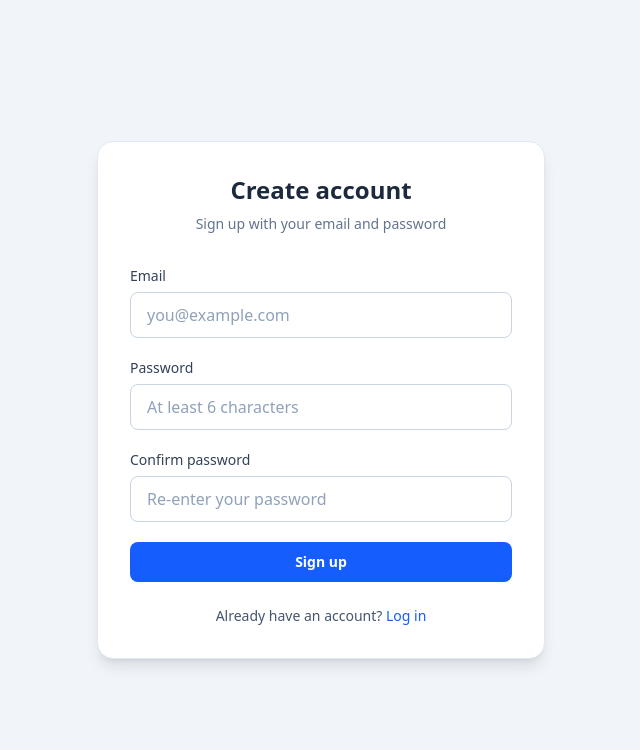
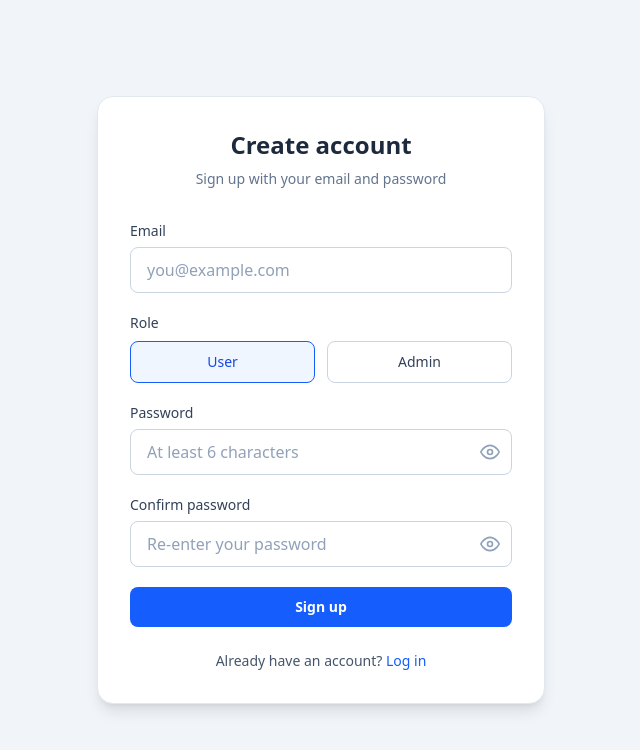
Before and after one commit to DarwinMelaya/2026-PSTO-Calendar, a React (Vite) app in the folder frontend/: page /signup in a window 1280 px wide. Shown: the top 750 px of the page, without its empty margins (319-959 px from the left). Built offline with nearby package versions, Linux system fonts and the light colour scheme; no server answers.

Commit message:
Enhance authentication flow by integrating role-based access control in routing; refactor Login and SignUp components to utilize new profile management functions and remove deprecated error handling logic.

```diff
--- a/frontend/src/Routers/Routers.jsx
+++ b/frontend/src/Routers/Routers.jsx
@@ -1,4 +1,5 @@
 import { BrowserRouter as Router, Routes, Route } from "react-router-dom";
+import ProtectedRoutes from "../components/Security/ProtectedRoutes";
 import { LandingPage, Login, SignUp, Dashboard, AddTask } from "../pages";
 
 export const Routers = () => {
@@ -10,8 +11,22 @@ export const Routers = () => {
         <Route path="/login" element={<Login />} />
         <Route path="/signup" element={<SignUp />} />
         {/* Admin Page */}
-        <Route path="/admin-dashboard" element={<Dashboard />} />
-        <Route path="/admin-add-task" element={<AddTask />} />
+        <Route
+          path="/admin-dashboard"
+          element={
+            <ProtectedRoutes adminOnly>
+              <Dashboard />
+            </ProtectedRoutes>
+          }
+        />
+        <Route
+          path="/admin-add-task"
+          element={
+            <ProtectedRoutes adminOnly>
+              <AddTask />
+            </ProtectedRoutes>
+          }
+        />
       </Routes>
     </Router>
   );
--- /dev/null
+++ b/frontend/src/components/Auth/PasswordInput.jsx
@@ -0,0 +1,75 @@
+import { useState } from "react";
+
+const EyeIcon = () => (
+  <svg
+    xmlns="http://www.w3.org/2000/svg"
+    viewBox="0 0 24 24"
+    fill="none"
+    stroke="currentColor"
+    strokeWidth="2"
+    strokeLinecap="round"
+    strokeLinejoin="round"
+    className="h-5 w-5"
+    aria-hidden="true"
+  >
+    <path d="M1 12s4-8 11-8 11 8 11 8-4 8-11 8-11-8-11-8z" />
+    <circle cx="12" cy="12" r="3" />
+  </svg>
+);
+
+const EyeOffIcon = () => (
+  <svg
+    xmlns="http://www.w3.org/2000/svg"
+    viewBox="0 0 24 24"
+    fill="none"
+    stroke="currentColor"
+    strokeWidth="2"
+    strokeLinecap="round"
+    strokeLinejoin="round"
+    className="h-5 w-5"
+    aria-hidden="true"
+  >
+    <path d="M17.94 17.94A10.07 10.07 0 0 1 12 20c-7 0-11-8-11-8a18.45 18.45 0 0 1 5.06-5.94" />
+    <path d="M9.9 4.24A9.12 9.12 0 0 1 12 4c7 0 11 8 11 8a18.5 18.5 0 0 1-2.16 3.19" />
+    <path d="M1 1l22 22" />
+    <path d="M14.12 14.12a3 3 0 1 1-4.24-4.24" />
+  </svg>
+);
+
+const PasswordInput = ({
+  id,
+  value,
+  onChange,
+  placeholder,
+  autoComplete,
+  minLength = 6,
+  required = true,
+}) => {
+  const [showPassword, setShowPassword] = useState(false);
+
+  return (
+    <div className="relative">
+      <input
+        id={id}
+        type={showPassword ? "text" : "password"}
+        required={required}
+        minLength={minLength}
+        autoComplete={autoComplete}
+        value={value}
+        onChange={onChange}
+        placeholder={placeholder}
+        className="w-full rounded-lg border border-slate-300 py-2.5 pl-4 pr-11 text-slate-800 placeholder:text-slate-400 focus:border-blue-500 focus:outline-none focus:ring-2 focus:ring-blue-500/20"
+      />
+      <button
+        type="button"
+        onClick={() => setShowPassword((prev) => !prev)}
+        className="absolute right-3 top-1/2 -translate-y-1/2 text-slate-400 hover:text-slate-600"
+        aria-label={showPassword ? "Hide password" : "Show password"}
+      >
+        {showPassword ? <EyeOffIcon /> : <EyeIcon />}
+      </button>
+    </div>
+  );
+};
+
+export default PasswordInput;
--- /dev/null
+++ b/frontend/src/components/Security/ProtectedRoutes.jsx
@@ -0,0 +1,18 @@
+import { Navigate } from "react-router-dom";
+import { getSession } from "../../utils/session";
+
+const ProtectedRoutes = ({ children, adminOnly = false }) => {
+  const user = getSession();
+
+  if (!user) {
+    return <Navigate to="/login" replace />;
+  }
+
+  if (adminOnly && user.role !== "admin") {
+    return <Navigate to="/" replace />;
+  }
+
+  return children;
+};
+
+export default ProtectedRoutes;
--- a/frontend/src/pages/Auth/SignUp.jsx
+++ b/frontend/src/pages/Auth/SignUp.jsx
@@ -1,17 +1,30 @@
 import { useState } from "react";
 import { Link, useNavigate } from "react-router-dom";
 import toast from "react-hot-toast";
-import supabase from "../../utils/supabaseClient";
+import PasswordInput from "../../components/Auth/PasswordInput";
+import { createProfile } from "../../utils/profile";
+import { setSession } from "../../utils/session";
+
+const ROLES = [
+  { value: "user", label: "User" },
+  { value: "admin", label: "Admin" },
+];
+
+const getPostSignupPath = (role) =>
+  role === "admin" ? "/admin-dashboard" : "/";
 
 const SignUp = () => {
   const navigate = useNavigate();
   const [email, setEmail] = useState("");
   const [password, setPassword] = useState("");
   const [confirmPassword, setConfirmPassword] = useState("");
+  const [role, setRole] = useState("user");
   const [loading, setLoading] = useState(false);
 
   const handleSubmit = async (e) => {
     e.preventDefault();
+
+    if (loading) return;
 
     if (password !== confirmPassword) {
       toast.error("Passwords do not match.");
@@ -25,31 +38,26 @@ const SignUp = () => {
 
     setLoading(true);
 
-    const { data, error } = await supabase.auth.signUp({
+    const { data, error } = await createProfile({
       email: email.trim(),
       password,
+      role,
     });
 
     setLoading(false);
 
     if (error) {
+      if (error.code === "23505") {
+        toast.error("This email is already registered.");
+        return;
+      }
       toast.error(error.message);
       return;
     }
 
-    if (data.user?.identities?.length === 0) {
-      toast.error("This email is already registered.");
-      return;
-    }
-
-    if (data.session) {
-      toast.success("Account created successfully!");
-      navigate("/admin-dashboard");
-      return;
-    }
-
-    toast.success("Check your email to confirm your account, then log in.");
-    navigate("/login");
+    setSession(data);
+    toast.success("Account created successfully!");
+    navigate(getPostSignupPath(role));
   };
 
   return (
@@ -82,21 +90,45 @@ const SignUp = () => {
           </div>
 
           <div>
+            <span className="block text-sm font-medium text-slate-700 mb-2">
+              Role
+            </span>
+            <div className="grid grid-cols-2 gap-3">
+              {ROLES.map(({ value, label }) => (
+                <label
+                  key={value}
+                  className={`flex cursor-pointer items-center justify-center rounded-lg border px-4 py-2.5 text-sm font-medium transition-colors ${
+                    role === value
+                      ? "border-blue-600 bg-blue-50 text-blue-700"
+                      : "border-slate-300 text-slate-700 hover:border-slate-400"
+                  }`}
+                >
+                  <input
+                    type="radio"
+                    name="role"
+                    value={value}
+                    checked={role === value}
+                    onChange={(e) => setRole(e.target.value)}
+                    className="sr-only"
+                  />
+                  {label}
+                </label>
+              ))}
+            </div>
+          </div>
+
+          <div>
             <label
               htmlFor="password"
               className="block text-sm font-medium text-slate-700 mb-1.5"
             >
               Password
             </label>
-            <input
+            <PasswordInput
               id="password"
-              type="password"
-              required
-              minLength={6}
               value={password}
               onChange={(e) => setPassword(e.target.value)}
               placeholder="At least 6 characters"
-              className="w-full rounded-lg border border-slate-300 px-4 py-2.5 text-slate-800 placeholder:text-slate-400 focus:border-blue-500 focus:outline-none focus:ring-2 focus:ring-blue-500/20"
             />
           </div>
 
@@ -107,15 +139,11 @@ const SignUp = () => {
             >
               Confirm password
             </label>
-            <input
+            <PasswordInput
               id="confirmPassword"
-              type="password"
-              required
-              minLength={6}
               value={confirmPassword}
               onChange={(e) => setConfirmPassword(e.target.value)}
               placeholder="Re-enter your password"
-              className="w-full rounded-lg border border-slate-300 px-4 py-2.5 text-slate-800 placeholder:text-slate-400 focus:border-blue-500 focus:outline-none focus:ring-2 focus:ring-blue-500/20"
             />
           </div>
 
--- a/frontend/src/utils/authErrors.js
+++ /dev/null
@@ -1,30 +0,0 @@
-export const getAuthErrorMessage = (error) => {
-  if (!error) return "Something went wrong. Please try again.";
-
-  const code = error.code ?? "";
-  const message = error.message ?? "";
-
-  if (
-    code === "email_not_confirmed" ||
-    message.toLowerCase().includes("email not confirmed")
-  ) {
-    return {
-      type: "email_not_confirmed",
-      message:
-        "Please confirm your email first. Check your inbox for the confirmation link.",
-    };
-  }
-
-  if (
-    code === "invalid_credentials" ||
-    code === "invalid_grant" ||
-    message.toLowerCase().includes("invalid login credentials")
-  ) {
-    return {
-      type: "invalid_credentials",
-      message: "Invalid email or password. Please try again.",
-    };
-  }
-
-  return { type: "unknown", message: message || "Something went wrong. Please try again." };
-};
--- /dev/null
+++ b/frontend/src/utils/profile.js
@@ -0,0 +1,22 @@
+import supabase from "./supabaseClient";
+
+export const createProfile = async ({ email, password, role }) => {
+  const { data, error } = await supabase
+    .from("profiles")
+    .insert({ email: email.trim(), password, role })
+    .select("id, email, role")
+    .single();
+
+  return { data, error };
+};
+
+export const loginProfile = async ({ email, password }) => {
+  const { data, error } = await supabase
+    .from("profiles")
+    .select("id, email, role")
+    .eq("email", email.trim())
+    .eq("password", password)
+    .maybeSingle();
+
+  return { data, error };
+};
--- /dev/null
+++ b/frontend/src/utils/session.js
@@ -0,0 +1,18 @@
+const SESSION_KEY = "psto_user";
+
+export const setSession = (user) => {
+  localStorage.setItem(SESSION_KEY, JSON.stringify(user));
+};
+
+export const getSession = () => {
+  try {
+    const raw = localStorage.getItem(SESSION_KEY);
+    return raw ? JSON.parse(raw) : null;
+  } catch {
+    return null;
+  }
+};
+
+export const clearSession = () => {
+  localStorage.removeItem(SESSION_KEY);
+};
--- a/frontend/src/utils/supabaseClient.js
+++ b/frontend/src/utils/supabaseClient.js
@@ -9,11 +9,7 @@ if (!supabaseUrl || !supabaseAnonKey) {
   );
 }
 
-const supabase = createClient(supabaseUrl ?? "", supabaseAnonKey ?? "", {
-  auth: {
-    autoRefreshToken: true,
-    persistSession: true,
-  },
-});
+// Database only — login/signup use the profiles table, not Supabase Auth
+const supabase = createClient(supabaseUrl ?? "", supabaseAnonKey ?? "");
 
 export default supabase;
```
Also changed, not shown: frontend/src/pages/Auth/Login.jsx (+12 -52 lines), 1 other file (tests, documents, lock files or other folders).
